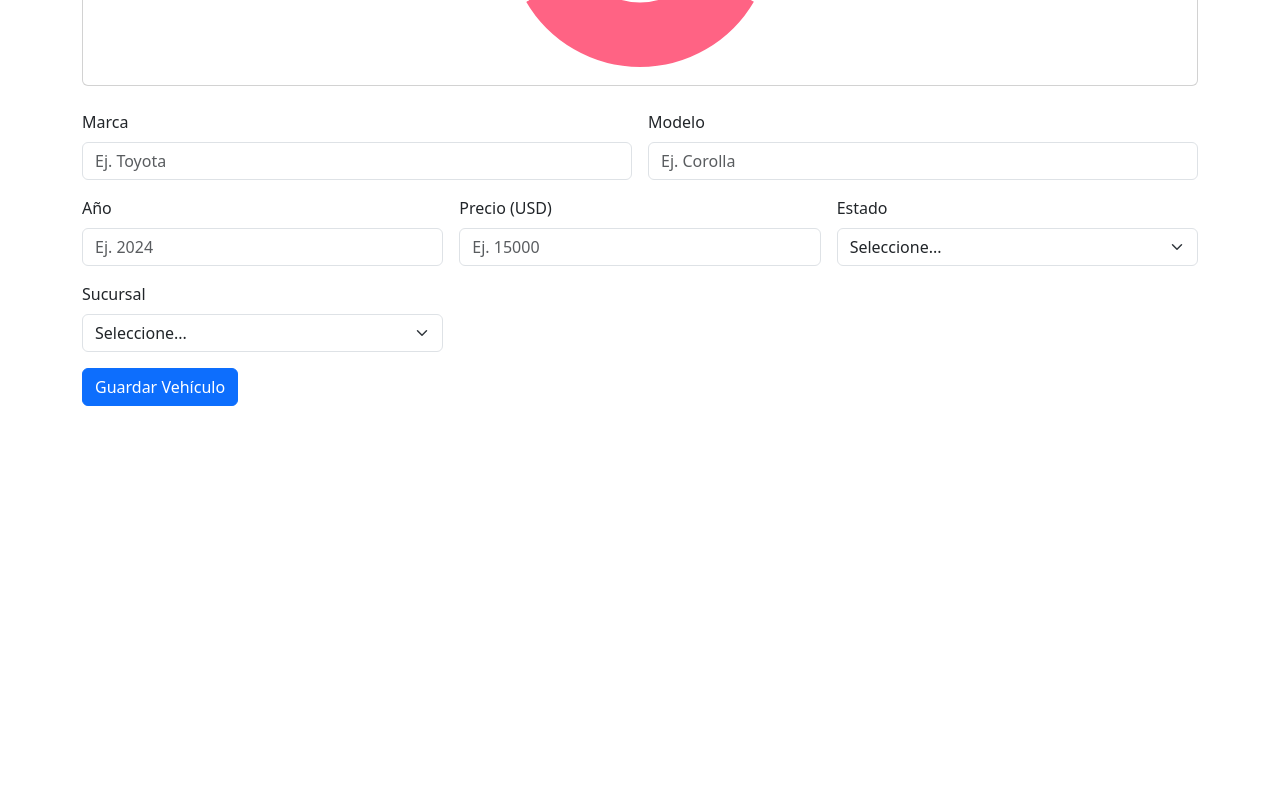
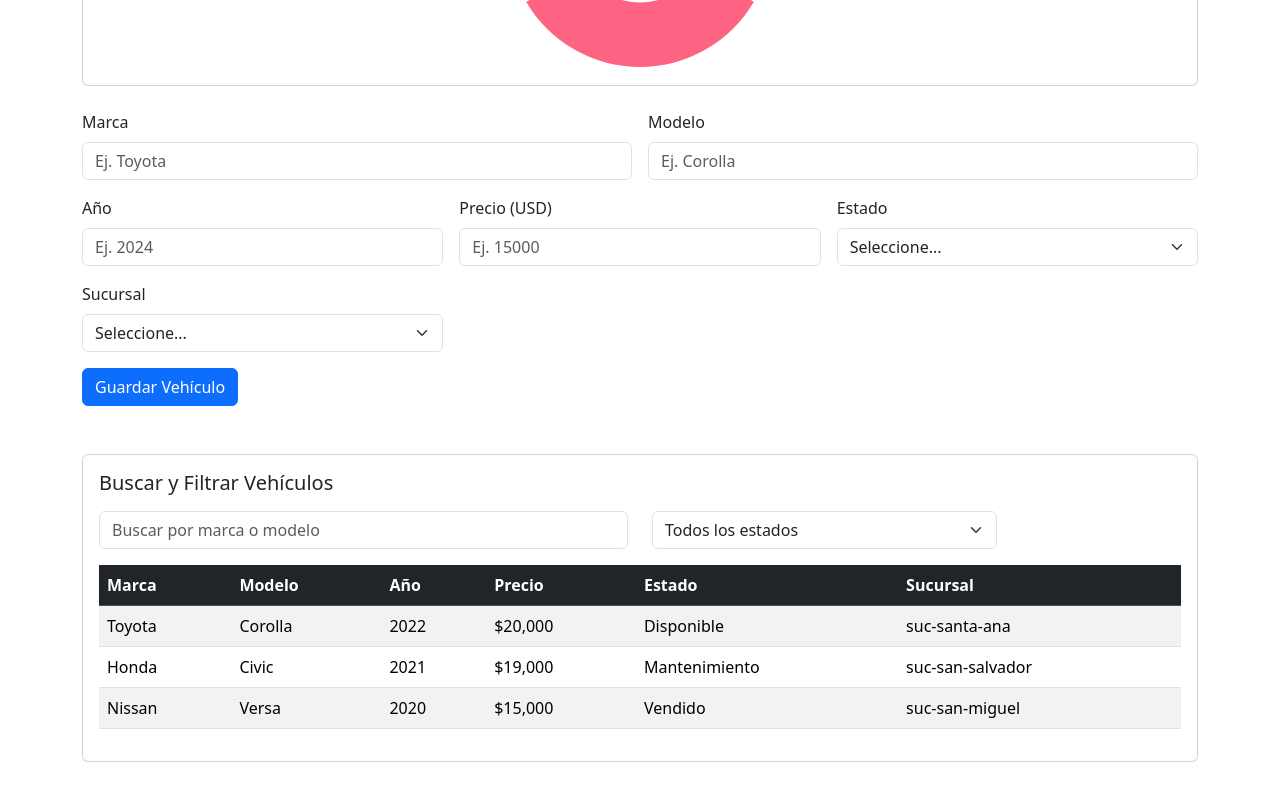
Before and after one commit to Moises211/INVEH, a plain HTML site: page index.html in a window 1280 px wide. Shown: the part 619-1419 px from the top of the page. Before the commit the page ends 1073 px from the top, so only its background shows below. Drawn offline with nearby package versions, Linux system fonts and the light colour scheme.

Commit message:
feat: implementar filtros con sessionStorage

```diff
--- a/JS/data/inventario_vehiculos_precargados.json
+++ b/JS/data/inventario_vehiculos_precargados.json
@@ -5,8 +5,8 @@
       "marca": "Toyota",
       "modelo": "Corolla",
       "anio": 2022,
-      "precio": 20000,
-      "estado": "disponible",
+      "precioUSD": 20000,
+      "estado": "Disponible",
       "sucursalId": "suc-santa-ana"
     },
     {
@@ -14,8 +14,8 @@
       "marca": "Honda",
       "modelo": "Civic",
       "anio": 2021,
-      "precio": 19000,
-      "estado": "mantenimiento",
+      "precioUSD": 19000,
+      "estado": "Mantenimiento",
       "sucursalId": "suc-san-salvador"
     },
     {
@@ -23,8 +23,8 @@
       "marca": "Nissan",
       "modelo": "Versa",
       "anio": 2020,
-      "precio": 15000,
-      "estado": "vendido",
+      "precioUSD": 15000,
+      "estado": "Vendido",
       "sucursalId": "suc-san-miguel"
     }
   ]
--- a/JS/script.js
+++ b/JS/script.js
@@ -32,11 +32,20 @@ async function cargarDataInicial() {
   const inventario =
     await persistencia.ObtenerVehiculos();
 
-  inventarioActual = inventario;
+  inventarioActual =
+    inventario;
 
   console.log("Inventario cargado");
 
-  workerAnalitica.postMessage(inventario);
+  renderizarTabla(
+    inventarioActual
+  );
+
+  aplicarFiltros();
+
+  workerAnalitica.postMessage(
+    inventario
+  );
 
 }
 
@@ -77,6 +86,36 @@ document.addEventListener("DOMContentLoaded", () => {
     );
 
   }
+
+  const txtBusqueda =
+    document.getElementById("txtBusqueda");
+
+  if (txtBusqueda) {
+
+    txtBusqueda.addEventListener(
+      "input",
+      aplicarFiltros
+    );
+
+  }
+
+  const filtroEstado =
+    document.getElementById("filtroEstado");
+
+  if (filtroEstado) {
+
+    filtroEstado.addEventListener(
+      "change",
+      aplicarFiltros
+    );
+
+  }
+
+  document.getElementById("txtBusqueda").value =
+    sessionStorage.getItem("busquedaVehiculo") || "";
+
+  document.getElementById("filtroEstado").value =
+    sessionStorage.getItem("estadoVehiculo") || "";
 
   cargarDataInicial();
 
@@ -136,6 +175,10 @@ async function enviarFormulario(evento) {
     inventarioActual =
       inventarioActualizado;
 
+    renderizarTabla(
+      inventarioActual
+    );
+
     workerAnalitica.postMessage(
       inventarioActual
     );
@@ -147,6 +190,102 @@ async function enviarFormulario(evento) {
   }
 }
 
+function renderizarTabla(vehiculos) {
+
+  const tbody =
+    document.getElementById("tablaVehiculos");
+
+  if (!tbody) return;
+
+  tbody.innerHTML = "";
+
+  vehiculos.forEach(v => {
+
+    tbody.innerHTML += `
+      <tr>
+        <td>${v.marca ?? v._marca}</td>
+        <td>${v.modelo ?? v._modelo}</td>
+        <td>${v.anio ?? v._anio}</td>
+
+        <td>
+        $${Number(
+      v.precioUSD ??
+      v._precioUSD ??
+      v.precio ??
+      0
+    ).toLocaleString()}
+        </td>
+
+        <td>${v.estado ?? v._estado}</td>
+
+        <td>
+        ${v.sucursalId ??
+      v._sucursalId ??
+      v._suculsalId}
+        </td>
+      </tr>
+    `;
+
+  });
+
+}
+
+function aplicarFiltros() {
+
+  const textoBusqueda =
+    document.getElementById("txtBusqueda")
+      .value
+      .toLowerCase();
+
+  const estadoSeleccionado =
+    document.getElementById("filtroEstado")
+      .value;
+
+  sessionStorage.setItem(
+    "busquedaVehiculo",
+    textoBusqueda
+  );
+
+  sessionStorage.setItem(
+    "estadoVehiculo",
+    estadoSeleccionado
+  );
+
+  const filtrados =
+    inventarioActual.filter(v => {
+
+      const marca =
+        String(v.marca ?? v._marca ?? "")
+          .toLowerCase();
+
+      const modelo =
+        String(v.modelo ?? v._modelo ?? "")
+          .toLowerCase();
+
+      const estado =
+        String(v.estado ?? v._estado ?? "");
+
+      const coincideBusqueda =
+        marca.includes(textoBusqueda) ||
+        modelo.includes(textoBusqueda);
+
+      const coincideEstado =
+        estadoSeleccionado === "" ||
+        estado === estadoSeleccionado;
+
+      return (
+        coincideBusqueda &&
+        coincideEstado
+      );
+
+    });
+
+  renderizarTabla(
+    filtrados
+  );
+
+}
+
 async function limpiarInvalidos() {
   var invalidados = document.querySelectorAll('.is-invalid');
   for (let index = 0; index < invalidados.length; index++) {
--- a/index.html
+++ b/index.html
@@ -141,6 +141,80 @@
         <button type="submit" class="btn btn-primary">Guardar Vehículo</button>
       </div>
     </form>
+    <!-- ========================= -->
+    <!-- BUSCADOR Y FILTROS -->
+    <!-- ========================= -->
+
+    <div class="card mt-5">
+
+      <div class="card-body">
+
+        <h5 class="mb-3">
+          Buscar y Filtrar Vehículos
+        </h5>
+
+        <div class="row mb-3">
+
+          <div class="col-md-6">
+
+            <input type="text" id="txtBusqueda" class="form-control" placeholder="Buscar por marca o modelo">
+
+          </div>
+
+          <div class="col-md-4">
+
+            <select id="filtroEstado" class="form-select">
+
+              <option value="">
+                Todos los estados
+              </option>
+
+              <option value="Disponible">
+                Disponible
+              </option>
+
+              <option value="Reservado">
+                Reservado
+              </option>
+
+              <option value="Vendido">
+                Vendido
+              </option>
+
+            </select>
+
+          </div>
+
+        </div>
+
+        <div class="table-responsive">
+
+          <table class="table table-striped table-hover">
+
+            <thead class="table-dark">
+
+              <tr>
+                <th>Marca</th>
+                <th>Modelo</th>
+                <th>Año</th>
+                <th>Precio</th>
+                <th>Estado</th>
+                <th>Sucursal</th>
+              </tr>
+
+            </thead>
+
+            <tbody id="tablaVehiculos">
+
+            </tbody>
+
+          </table>
+
+        </div>
+
+      </div>
+
+    </div>
   </div>
 
   <script src="https://cdn.jsdelivr.net/npm/bootstrap@5.3.2/dist/js/bootstrap.bundle.min.js"></script>
```
